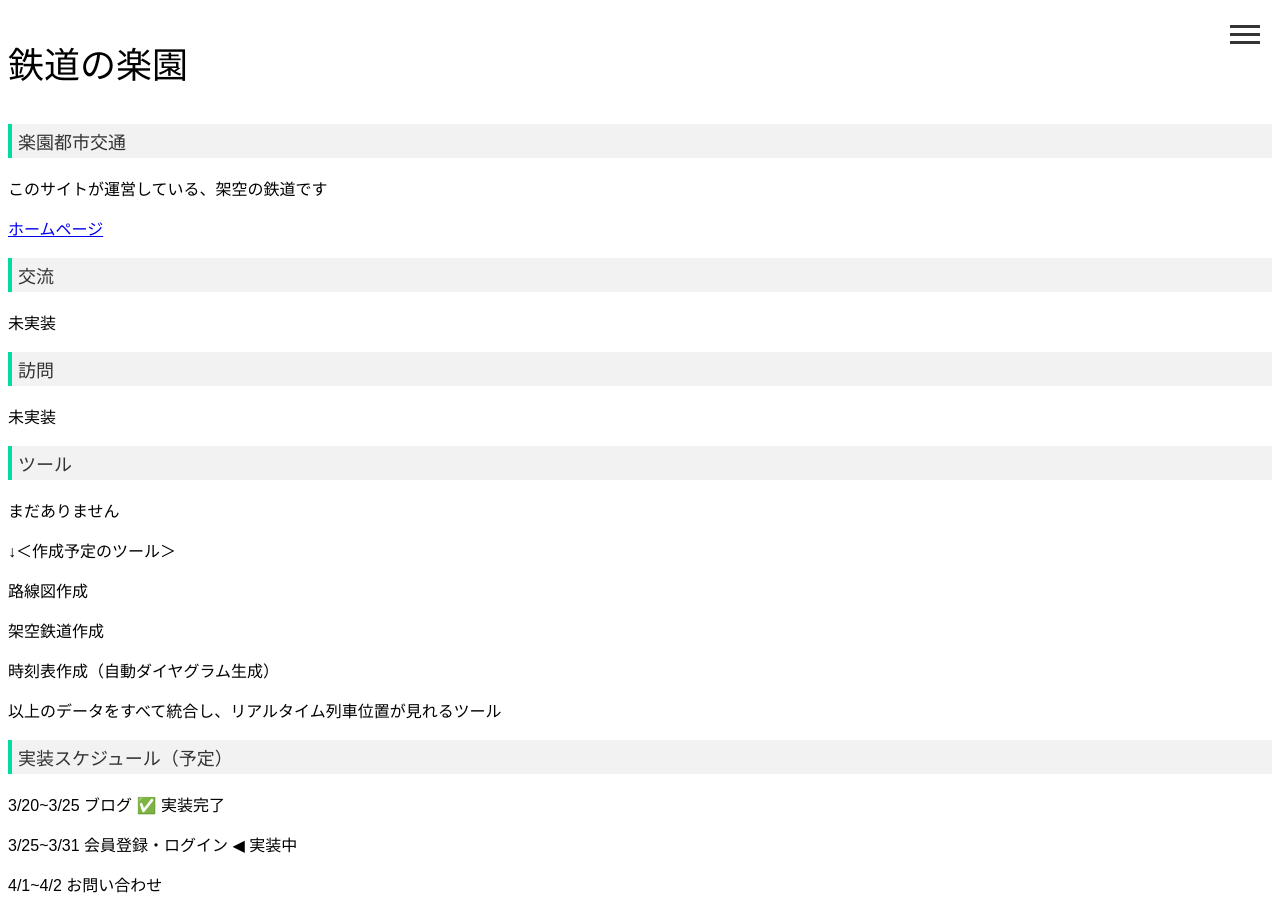
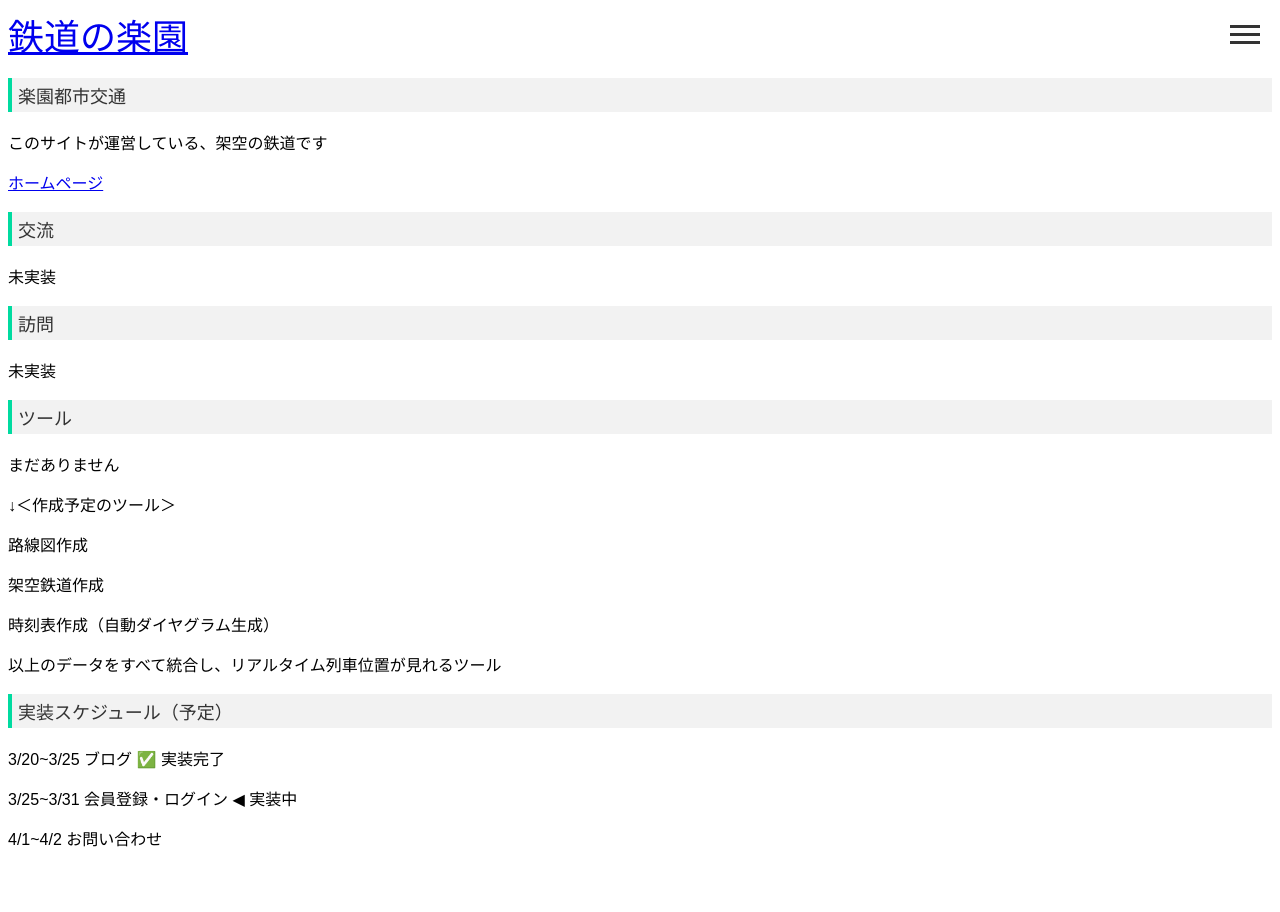
Before and after one commit to trainparadise/trainparadise, a Jekyll site: the page built from index.html, in a window 1280 px wide. Built offline with Jekyll 4.4.1, drawn with Linux system fonts in a browser that asks for light colours; comment, search, counter and statistics services are not loaded.

Commit message:
Update nav.html

```diff
--- a/_includes/nav.html
+++ b/_includes/nav.html
@@ -5,12 +5,11 @@
         <span></span>
     </div>
 
-    <a href="{{ site.baseurl }}">ホーム</a>
     <a href="{{ site.baseurl }}/blog">ブログ</a>
     <a href="{{ site.baseurl }}/login">ログイン</a>
 </nav>
 
-<p class="title">鉄道の楽園</p>
+<a class="title" href="{{ site.baseurl }}">鉄道の楽園</a>
 
 <script>
     $(function() {
```
